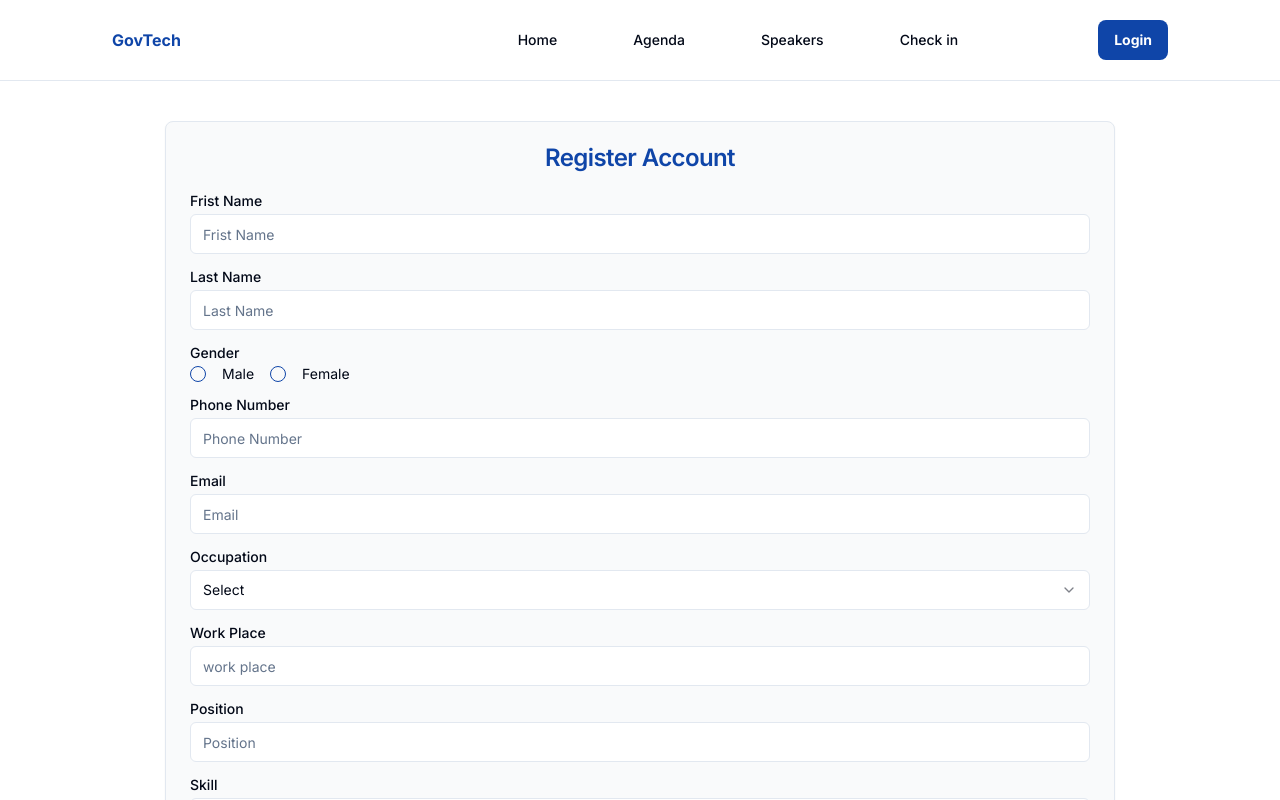
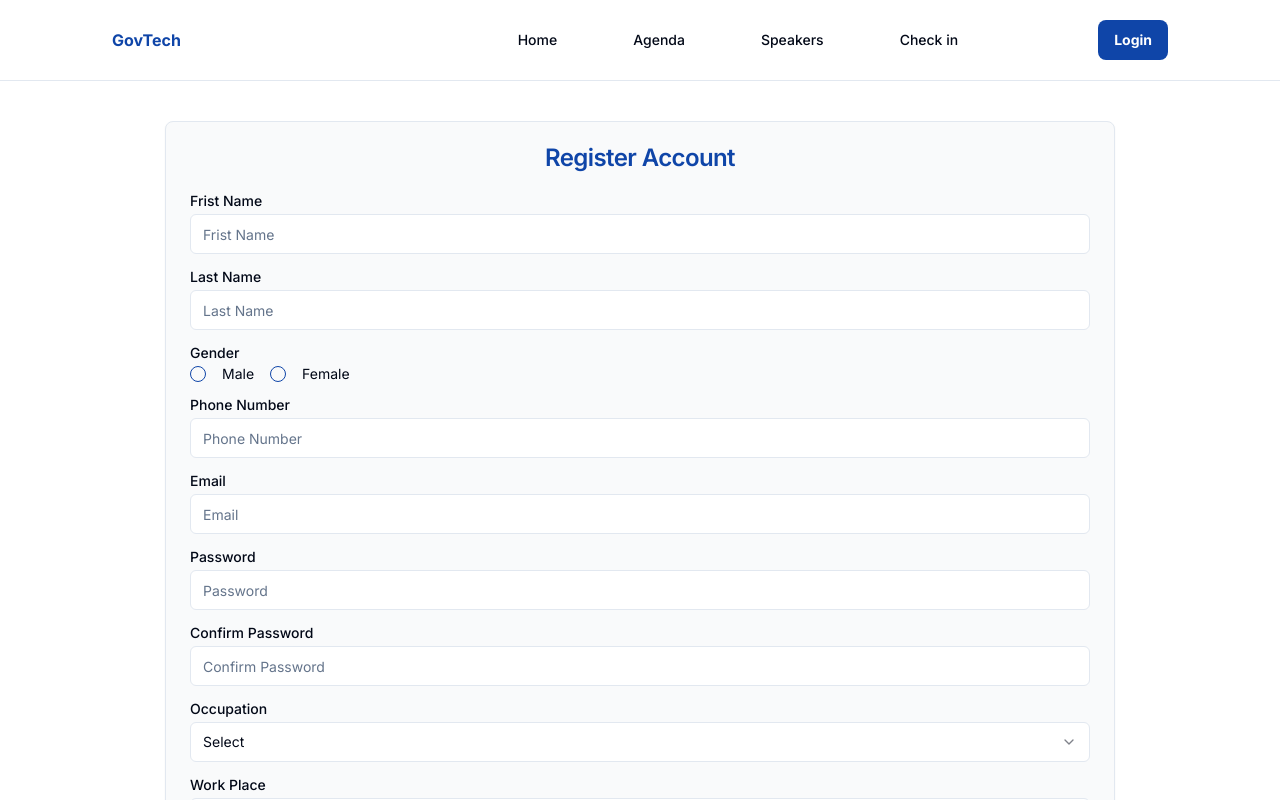
Before and after one commit to MPTCDITR/govtech-website, a Next.js app: page / in a window 1280 px wide. Shown: the top 800 px of the page. Built offline with nearby package versions, Linux system fonts and the light colour scheme.

Commit message:
add password and confirm password

```diff
--- a/app/register/register.tsx
+++ b/app/register/register.tsx
@@ -40,7 +40,7 @@ export function Register() {
           <CardTitle>Register Account</CardTitle>
         </CardHeader>
         <CardContent>
-          <form className="flex  items-center">
+          <form className="flex items-center">
             <div className="grid w-full items-center gap-4">
               <div className="flex flex-col space-y-1.5">
                 <Label htmlFor="name">Frist Name</Label>
@@ -79,12 +79,20 @@ export function Register() {
                 </Form>
               </div>
               <div className="flex flex-col space-y-1.5">
-                <Label htmlFor="name">Phone Number</Label>
+                <Label htmlFor="phone number">Phone Number</Label>
                 <Input id="phone number" placeholder="Phone Number" />
               </div>
               <div className="flex flex-col space-y-1.5">
-                <Label htmlFor="name">Email</Label>
+                <Label htmlFor="email">Email</Label>
                 <Input id="email" placeholder="Email" />
+              </div>
+              <div className="flex flex-col space-y-1.5">
+                <Label htmlFor="password">Password</Label>
+                <Input id="email" placeholder="Password" />
+              </div>
+              <div className="flex flex-col space-y-1.5">
+                <Label htmlFor="confirm password">Confirm Password</Label>
+                <Input id="confirm password" placeholder="Confirm Password" />
               </div>
               <div className="flex flex-col space-y-1.5">
                 <Label htmlFor="framework">Occupation</Label>
```
